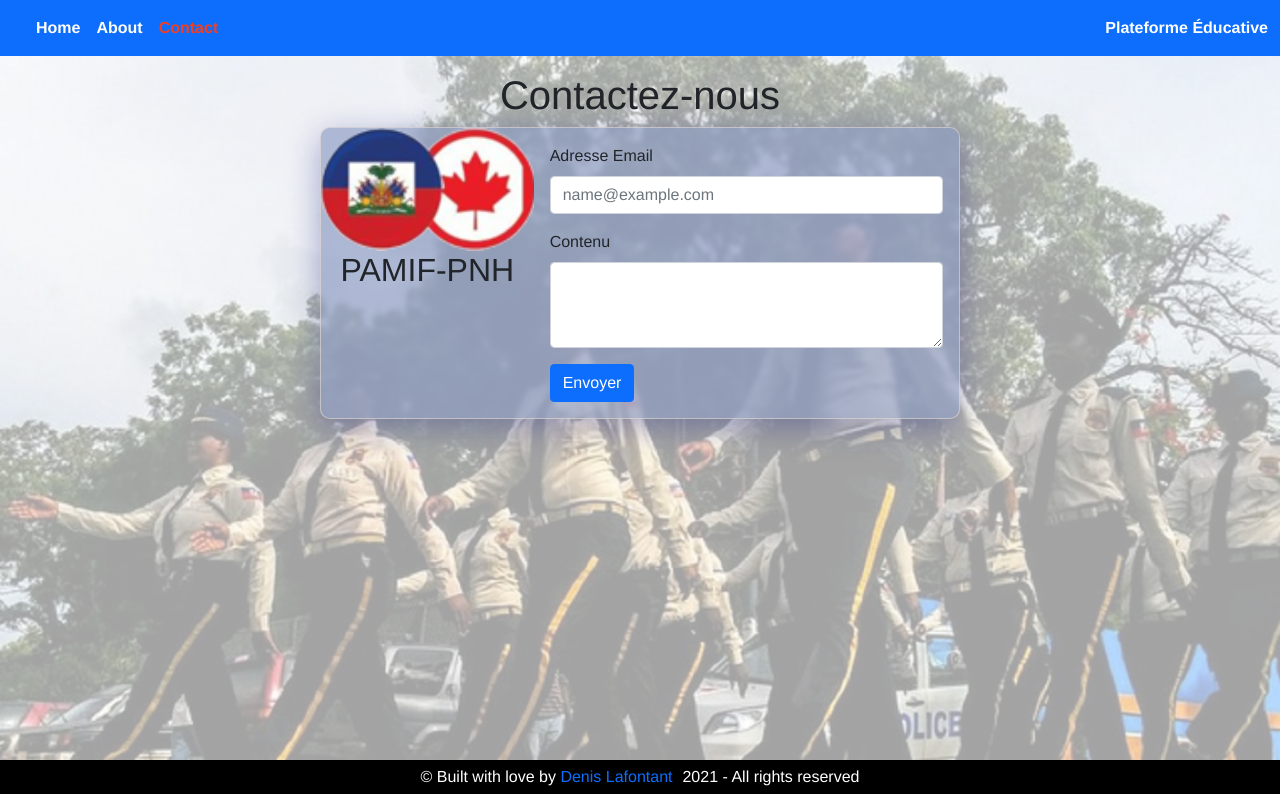
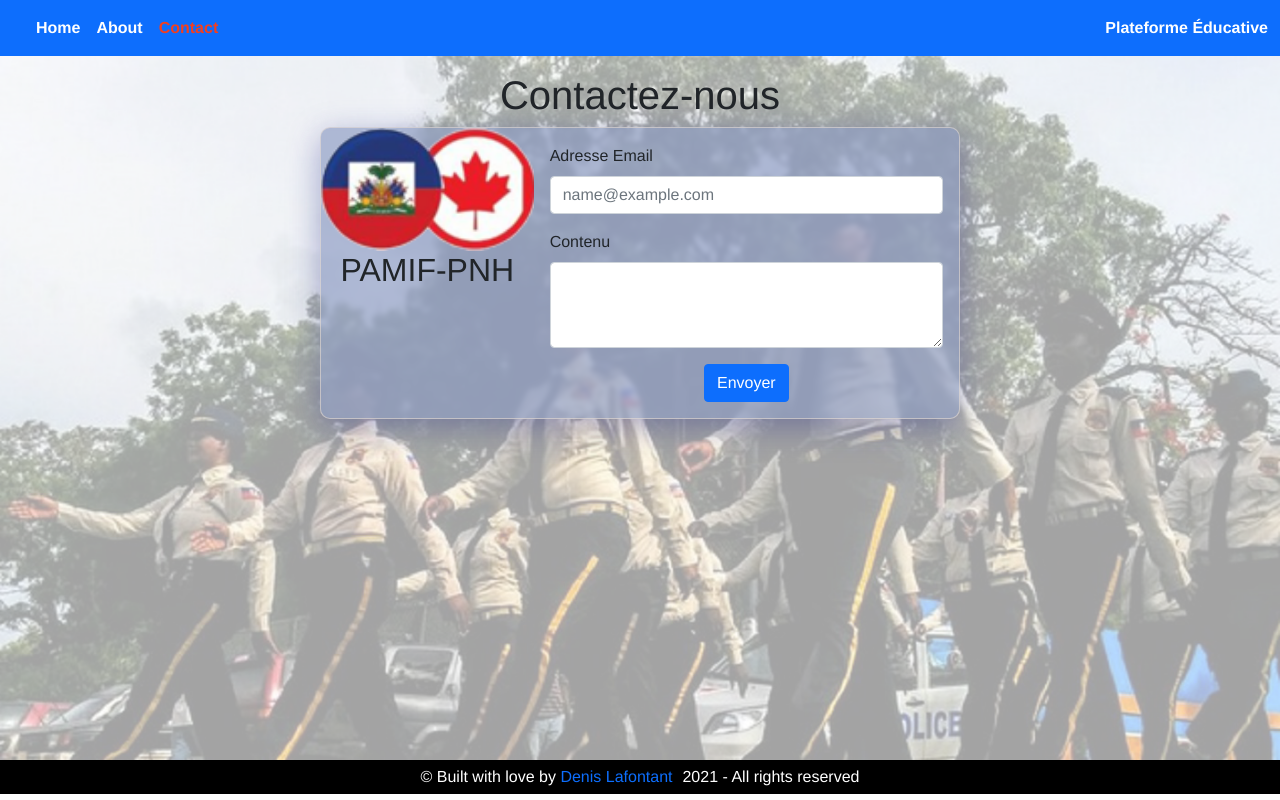
Before and after one commit to icebox827/pamif, a Vue app: page /contact in a window 1280 px wide. Built offline with nearby package versions, Linux system fonts and the light colour scheme.

Commit message:
Center button

```diff
--- a/src/components/ContactForm.vue
+++ b/src/components/ContactForm.vue
@@ -20,7 +20,9 @@
                       <label for="exampleFormControlTextarea1" class="form-label">Contenu</label>
                       <textarea class="form-control" id="exampleFormControlTextarea1" rows="3"></textarea>
                     </div>
-                    <button type="submit" class="btn btn-primary">Envoyer</button>
+                    <div class="button">
+                      <button type="submit" class="btn btn-primary">Envoyer</button>
+                    </div>
                   </fieldset>
                 </form>
               </div>
@@ -78,4 +80,9 @@ h1 {
 .card h2 {
   text-align: center;
 }
+
+.button {
+  display: flex;
+  justify-content: center;
+}
 </style>
```
